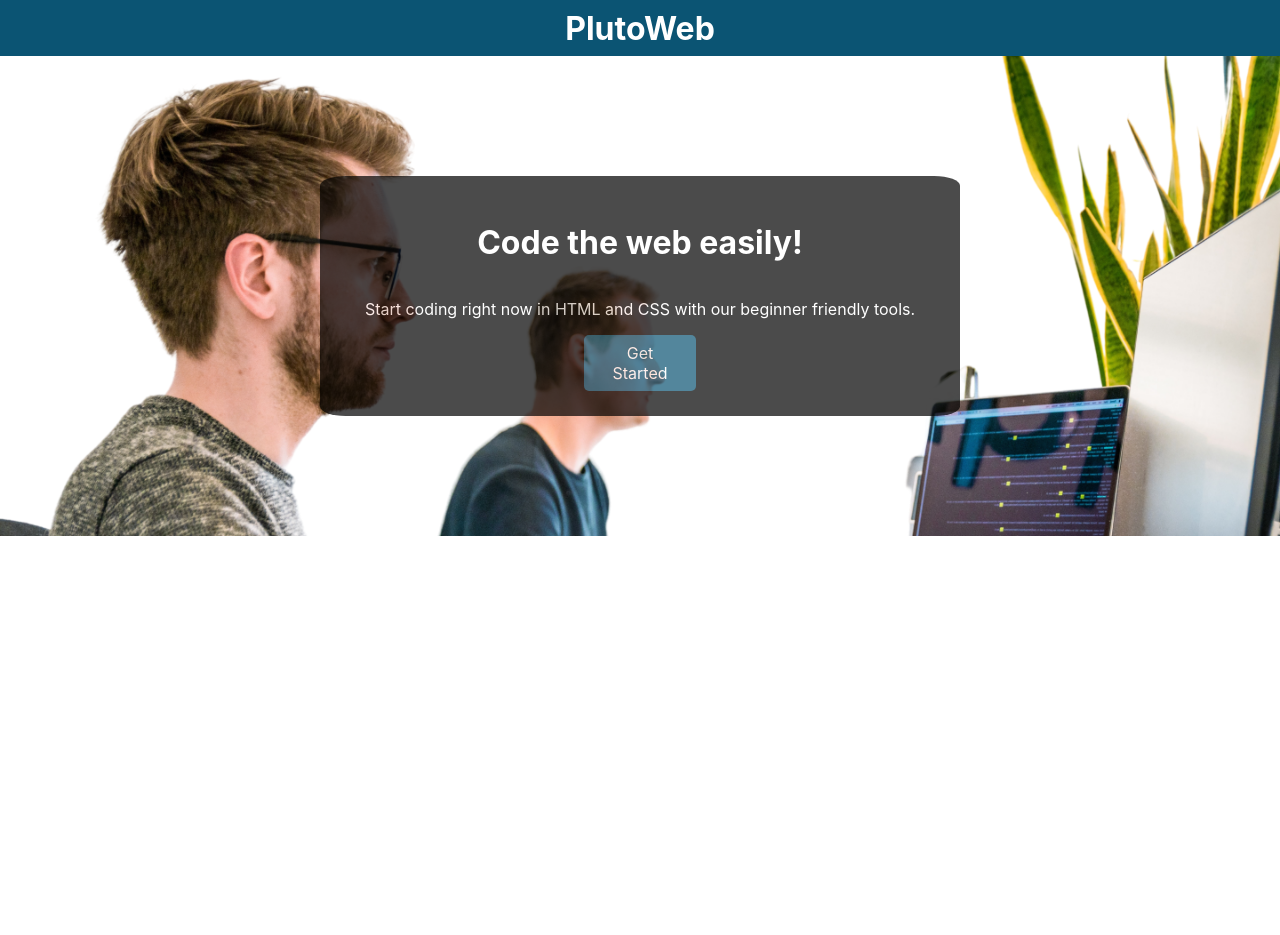
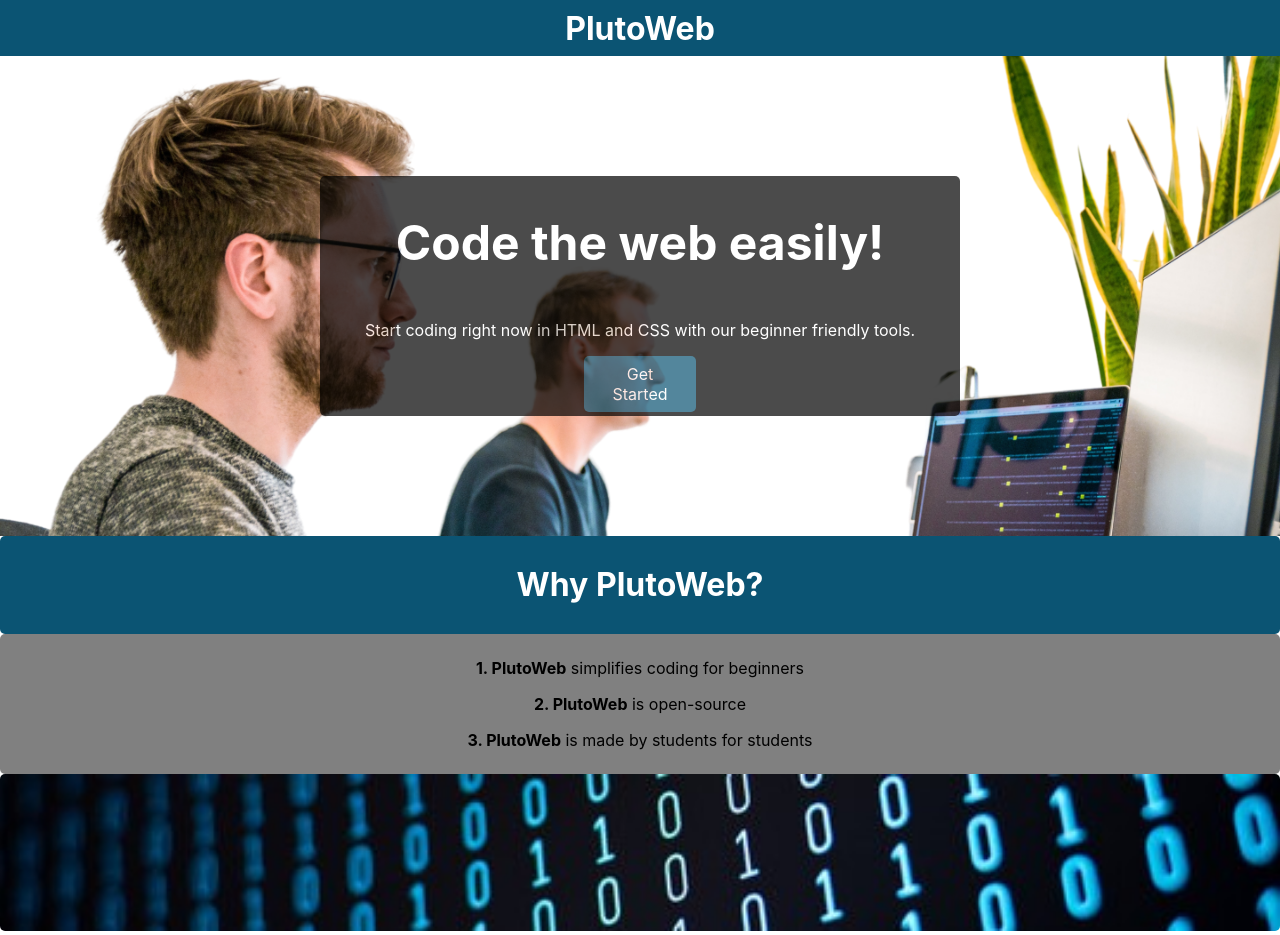
Before and after one commit to macapedi/pluto-web, a React (Create React App) app: page /landing in a window 1280 px wide. Before the commit the page ends 800 px from the top, so only its background shows below. Built offline with nearby package versions, Linux system fonts and the light colour scheme.

Commit message:
second info section of landing page done

```diff
--- a/src/pages/LandingPage/LandingPage.js
+++ b/src/pages/LandingPage/LandingPage.js
@@ -1,15 +1,46 @@
 import "./LandingPage.scss";
 import { Link } from "react-router-dom";
+import matrix from "../../assets/matrix.jpg";
 
 function LandingPage() {
   return (
-    <div className="landing-page">
-      <div className="hero-container">
-        <h1 className="landing-page__title">Code the web easily!</h1>
-        <p className="landing-page__hero-content">Start coding right now in HTML and CSS with our beginner friendly tools.</p>
-        <Link className="landing-page__button">Get Started</Link>
+    <>
+      <div className="landing-page">
+        <div className="hero-container">
+          <h1 className="landing-page__title">Code the web easily!</h1>
+          <p className="landing-page__hero-content">
+            Start coding right now in HTML and CSS with our beginner friendly
+            tools.
+          </p>
+          <Link className="landing-page__button">Get Started</Link>
+        </div>
       </div>
-    </div>
+      <div className="landing-page__info">
+        <div className="landing-page__title-info-container">
+          <h1 className="landing-page__info-title">Why PlutoWeb?</h1>
+        </div>
+        <div className="landing-page__info-container">
+          <div className="landing-page__info-content">
+            <p>
+              <span className="dark">1. PlutoWeb</span> simplifies coding for
+              beginners
+            </p>
+            <p>
+              <span className="dark">2. PlutoWeb</span> is open-source
+            </p>
+            <p>
+              <span className="dark">3. PlutoWeb</span> is made by students for
+              students
+            </p>
+          </div>
+        </div>
+      </div>
+      <img
+        src={matrix}
+        alt="Photo of zeros and ones"
+        className="landing-page__info-img"
+      />
+    </>
   );
 }
 
--- a/src/pages/LandingPage/LandingPage.scss
+++ b/src/pages/LandingPage/LandingPage.scss
@@ -12,6 +12,7 @@
 
     &__title{
         color: white;
+        font-size: 3rem;
     }
     &__hero-content{
         color: white;
@@ -29,6 +30,41 @@
         border-radius: 5px;
         width: 5rem;
     }
+
+   &__info{
+    display: flex;
+    flex-direction: column;
+   }
+
+    &__title-info-container{
+        border-radius: 5px;
+        background-color: rgb(11, 84, 115, 1);
+        color: white;
+        text-align: center;
+        padding: 0.5rem;
+
+
+
+    }
+
+    &__info-container{
+        text-align: left;
+        background-color: gray;
+        padding: 0.5rem;
+        border-radius: 5px;
+
+    }
+
+    &__info-content{
+        text-align: center;
+        text-decoration: none;
+    }
+
+    &__info-img{
+        border-radius: 5px;
+        width: 100%;
+
+    }
 }
 
 .hero-container{
@@ -40,8 +76,15 @@
     align-items: center;
     height: 15rem;
     width: 50%;
-    border-radius: 4%;
+    border-radius: 5px;
     position: relative;
     left: 25%;
 
+
+
 }
+
+.dark{
+    font-weight: bold;
+    text-align: left;
+}
```
Also changed, not shown: src/assets/matrix.jpg (added).
